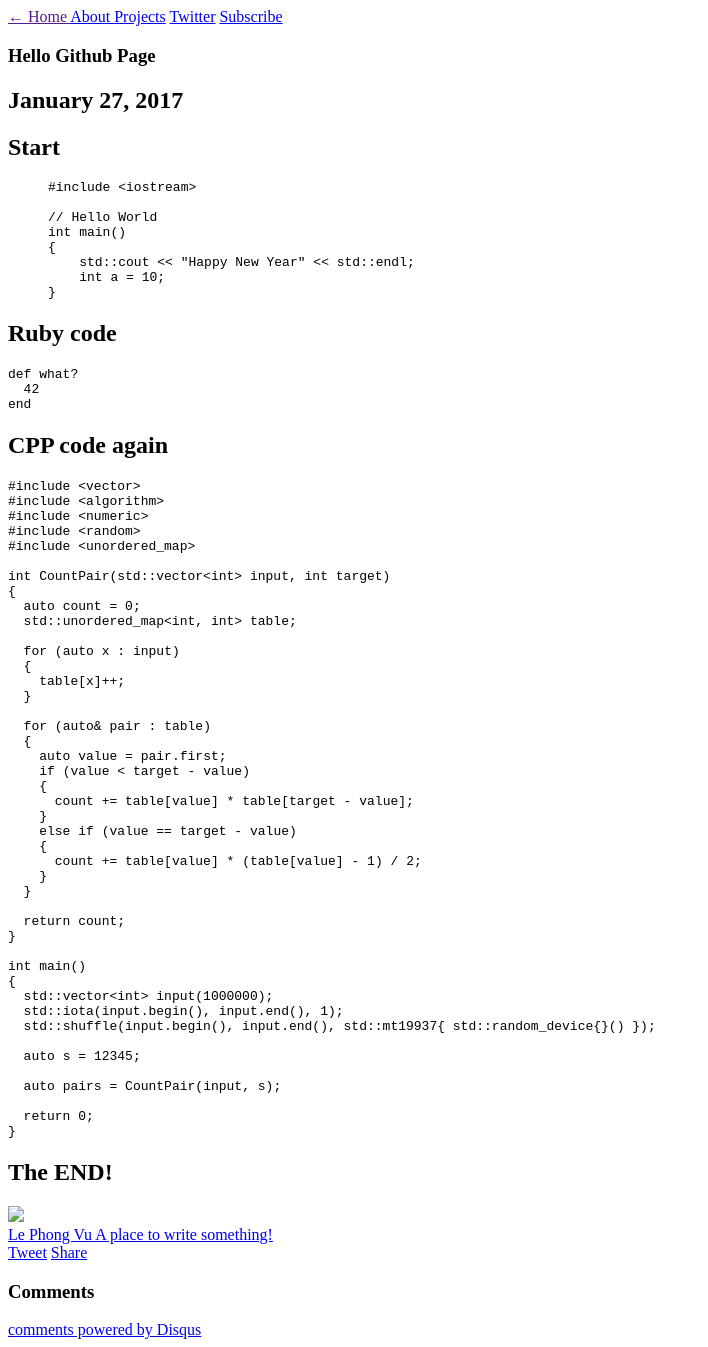
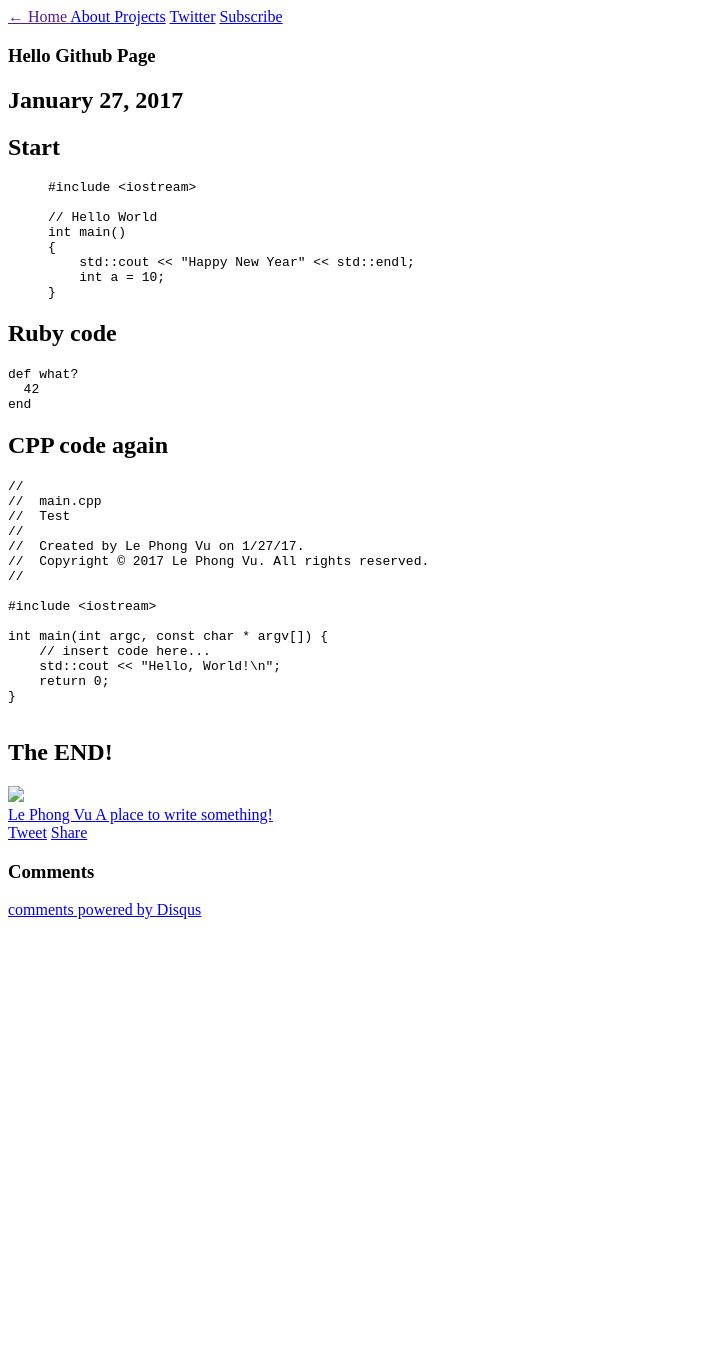
Before and after one commit to lpvcpp/lpvcpp.github.io, a Jekyll site: the page built from _posts/2017-01-27-hello-world-0.1.md, in a window 1280 px wide. Shown: the whole page, without its empty margins (0-708 px from the left). Built offline with Jekyll 4.4.1, drawn with Linux system fonts in a browser that asks for light colours; nearby versions of some CDN libraries; comment, search, counter and statistics services are not loaded; after the commit the page ends 927 px from its top, so only the background shows below that.

Commit message:
update post

```diff
--- a/_posts/2017-01-27-hello-world-0.1.md
+++ b/_posts/2017-01-27-hello-world-0.1.md
@@ -32,50 +32,22 @@ end
 
 ## CPP code again
 ~~~ cpp
-#include <vector>
-#include <algorithm>
-#include <numeric>
-#include <random>
-#include <unordered_map>
+//
+//  main.cpp
+//  Test
+//
+//  Created by Le Phong Vu on 1/27/17.
+//  Copyright © 2017 Le Phong Vu. All rights reserved.
+//
 
-int CountPair(std::vector<int> input, int target)
-{
-  auto count = 0;
-  std::unordered_map<int, int> table;
+#include <iostream>
 
-  for (auto x : input)
-  {
-    table[x]++;
-  }
-
-  for (auto& pair : table)
-  {
-    auto value = pair.first;
-    if (value < target - value)
-    {
-      count += table[value] * table[target - value];
-    }
-    else if (value == target - value)
-    {
-      count += table[value] * (table[value] - 1) / 2;
-    }
-  }
-
-  return count;
+int main(int argc, const char * argv[]) {
+    // insert code here...
+    std::cout << "Hello, World!\n";
+    return 0;
 }
 
-int main()
-{
-  std::vector<int> input(1000000);
-  std::iota(input.begin(), input.end(), 1);
-  std::shuffle(input.begin(), input.end(), std::mt19937{ std::random_device{}() });
-
-  auto s = 12345;
-
-  auto pairs = CountPair(input, s);
-
-  return 0;
-}
 ~~~
 
 ## The END!
```
